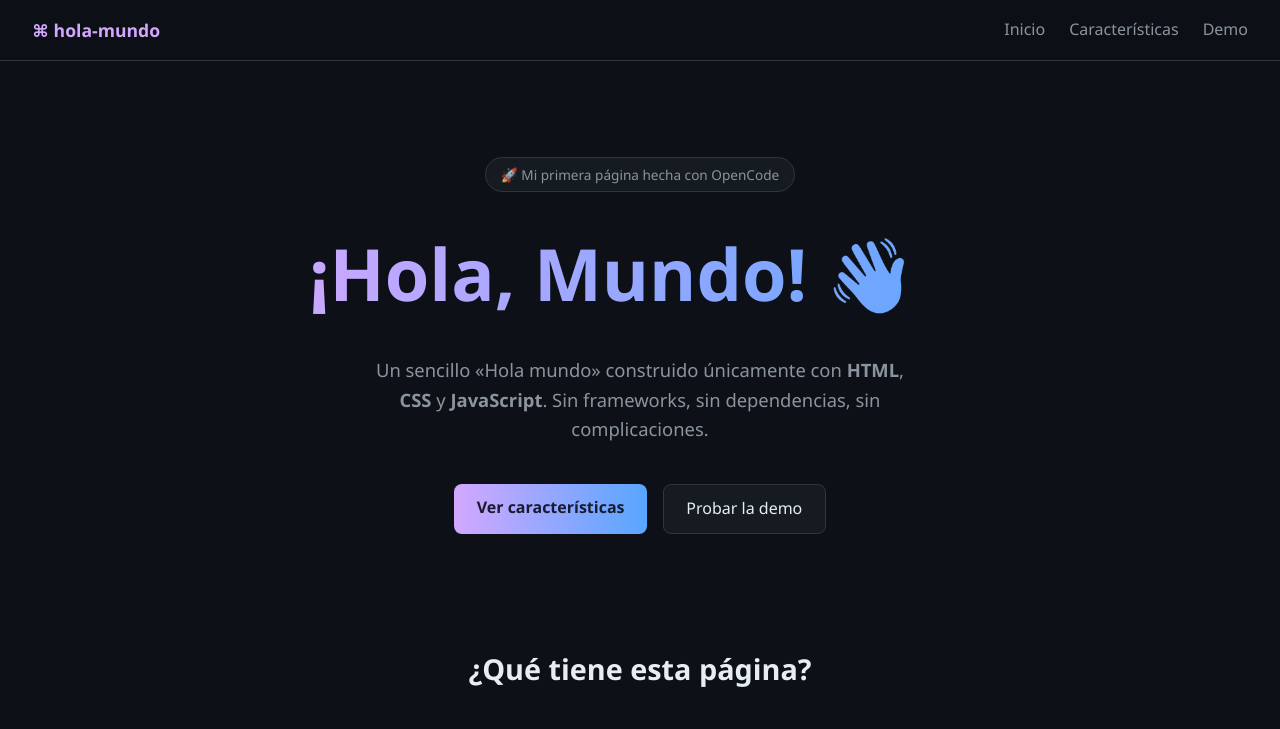
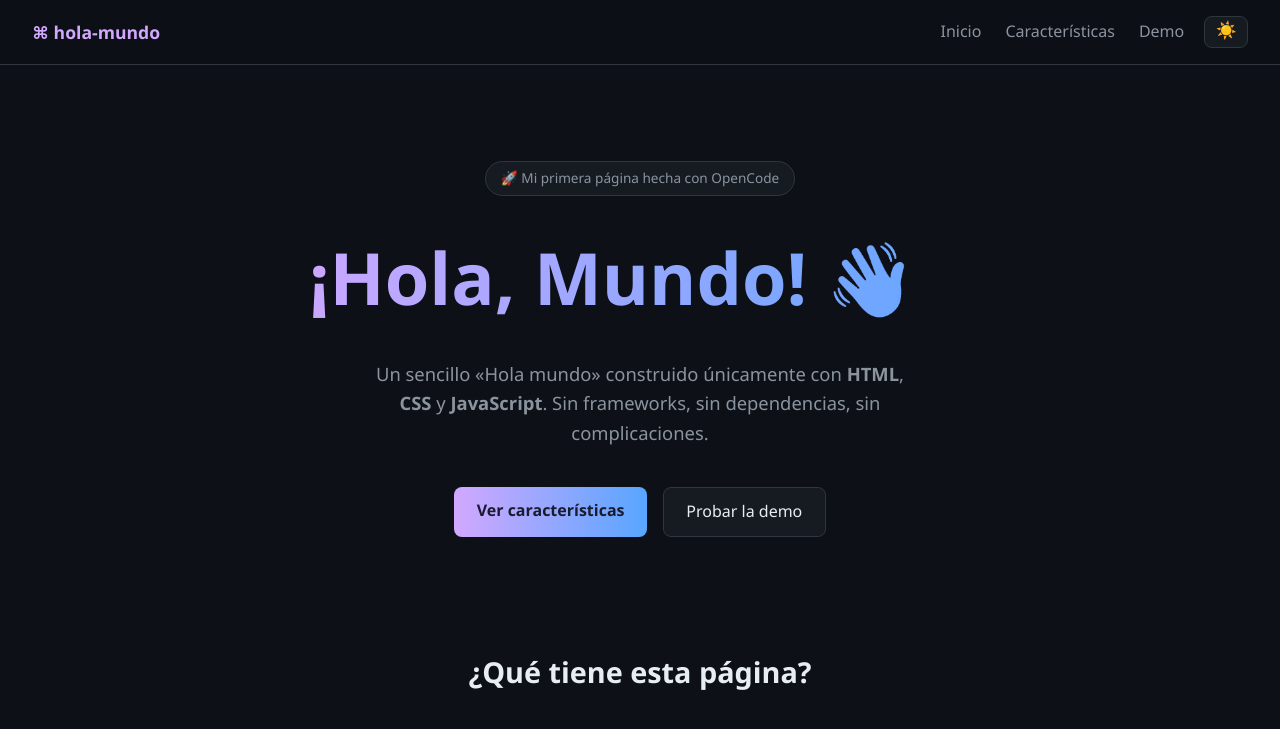
Before and after one commit to jltaboada/Hola-Mundo, a plain HTML site: page index.html in a window 1280 px wide. Shown: the top 729 px of the page. Drawn offline with Linux system fonts and the light colour scheme.

Commit message:
feat: favicon y selector de tema claro/oscuro

```diff
--- a/index.html
+++ b/index.html
@@ -4,6 +4,7 @@
   <meta charset="UTF-8" />
   <meta name="viewport" content="width=device-width, initial-scale=1.0" />
   <title>Hola Mundo · Hecho con OpenCode</title>
+  <link rel="icon" type="image/svg+xml" href="favicon.svg" />
   <link rel="stylesheet" href="styles.css" />
 </head>
 <body>
@@ -11,11 +12,14 @@
   <!-- Navegación -->
   <nav class="navbar">
     <a class="logo" href="#">⌘ hola-mundo</a>
-    <ul class="nav-links">
-      <li><a href="#inicio">Inicio</a></li>
-      <li><a href="#caracteristicas">Características</a></li>
-      <li><a href="#contador">Demo</a></li>
-    </ul>
+    <div class="nav-right">
+      <ul class="nav-links">
+        <li><a href="#inicio">Inicio</a></li>
+        <li><a href="#caracteristicas">Características</a></li>
+        <li><a href="#contador">Demo</a></li>
+      </ul>
+      <button id="toggle-tema" class="btn-tema" aria-label="Cambiar tema">☀️</button>
+    </div>
   </nav>
 
   <!-- Sección principal -->
--- a/script.js
+++ b/script.js
@@ -2,6 +2,23 @@
    Hola Mundo · Hecho con OpenCode
    Interactividad con JavaScript
    ============================================ */
+
+// ---------- 0. Selector de tema claro/oscuro ----------
+const htmlEl = document.documentElement;
+const btnTema = document.getElementById("toggle-tema");
+
+function aplicarTema(tema) {
+  htmlEl.dataset.tema = tema;
+  btnTema.textContent = tema === "claro" ? "🌙" : "☀️";
+  localStorage.setItem("tema", tema); // para recordarlo al recargar
+}
+
+// Recuperamos el tema elegido la última vez (por defecto: oscuro)
+aplicarTema(localStorage.getItem("tema") || "oscuro");
+
+btnTema.addEventListener("click", () => {
+  aplicarTema(htmlEl.dataset.tema === "claro" ? "oscuro" : "claro");
+});
 
 // ---------- 1. Efecto máquina de escribir en el título ----------
 const TEXTO = "¡Hola, Mundo! 👋";
--- a/styles.css
+++ b/styles.css
@@ -13,6 +13,20 @@
   --acento: #d2a8ff;         /* violeta suave */
   --acento-2: #58a6ff;       /* azul */
   --exito: #3fb950;          /* verde */
+  --navbar-fondo: rgba(13, 17, 23, 0.85);
+}
+
+/* Paleta clara: se activa cuando JS pone data-tema="claro" en <html> */
+html[data-tema="claro"] {
+  --fondo: #f6f8fa;
+  --fondo-suave: #ffffff;
+  --borde: #d0d7de;
+  --texto: #1f2328;
+  --texto-suave: #59636e;
+  --acento: #8250df;         /* violeta con suficiente contraste en claro */
+  --acento-2: #0969da;       /* azul más oscuro */
+  --exito: #1a7f37;
+  --navbar-fondo: rgba(246, 248, 250, 0.85);
 }
 
 /* Reset básico */
@@ -32,6 +46,7 @@ body {
   font-family: "Segoe UI", system-ui, -apple-system, sans-serif;
   line-height: 1.6;
   min-height: 100vh;
+  transition: background-color 0.3s, color 0.3s;
 }
 
 /* ---------- Navegación ---------- */
@@ -42,10 +57,16 @@ body {
   justify-content: space-between;
   align-items: center;
   padding: 1rem 2rem;
-  background: rgba(13, 17, 23, 0.85);
+  background: var(--navbar-fondo);
   backdrop-filter: blur(8px);
   border-bottom: 1px solid var(--borde);
   z-index: 10;
+}
+
+.nav-right {
+  display: flex;
+  align-items: center;
+  gap: 1.25rem;
 }
 
 .logo {
@@ -69,6 +90,24 @@ body {
 
 .nav-links a:hover {
   color: var(--texto);
+}
+
+/* ---------- Botón de tema claro/oscuro ---------- */
+.btn-tema {
+  background: var(--fondo-suave);
+  border: 1px solid var(--borde);
+  color: var(--texto);
+  border-radius: 8px;
+  padding: 0.4rem 0.65rem;
+  font-size: 1.05rem;
+  line-height: 1;
+  cursor: pointer;
+  transition: border-color 0.2s, transform 0.2s;
+}
+
+.btn-tema:hover {
+  border-color: var(--acento);
+  transform: scale(1.12);
 }
 
 /* ---------- Hero ---------- */
```
Also changed, not shown: favicon.svg (added).
